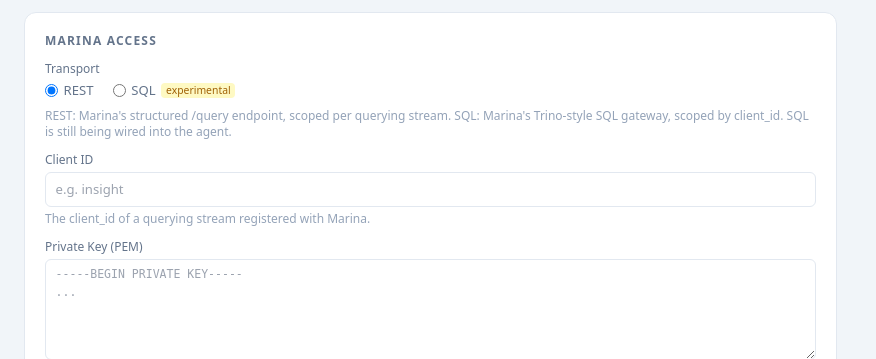
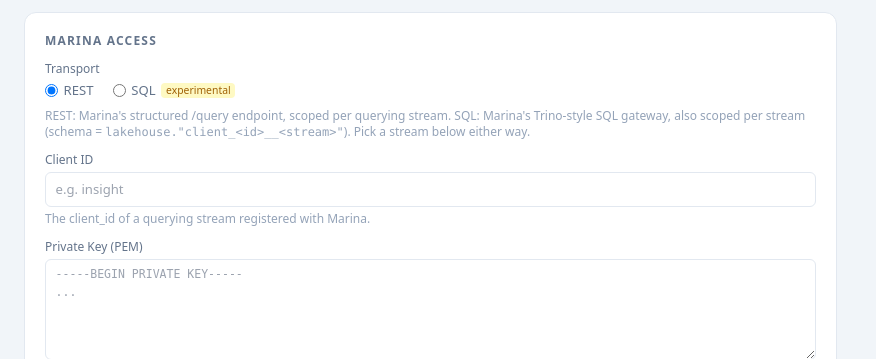
Before and after one commit to AI4RA/lakehouse-insight, a FastAPI app: page / in a window 1280 px wide. Shown: the part 161-520 px from the top of the page, without its empty margins (0-876 px from the left). Run offline with FastAPI, Linux system fonts and the light colour scheme; some libraries are stand-ins or nearby versions.

Commit message:
SQL surface follows per-stream schemas now (lakehouse#276)
Marina's SQL gateway used to be client-scoped: a single schema
`lakehouse."client_<id>"` held every table the client could see across all
their streams. ui-insight/lakehouse#276 split that into per-(client, stream)
schemas -- `lakehouse."client_<id>__<stream>"` -- and rejects cross-schema
queries at the gateway with HTTP 403. Insight's SQL mode is updated to
match.

What changed:

marina_sql.py
- schema_for() now takes (client_id, stream_name) and returns the
  __-joined name. Caller must thread stream_name in.
- discover_schema() signature gains stream_name. Still single-stream per
  session, just against the new path.

llm.py
- The SQL system prompt was telling the model the schema was
  `lakehouse."client_<id>"`. Updated to the per-stream name, plus a fresh
  guideline that one statement may only reference one stream-schema --
  otherwise the model will happily generate cross-stream joins from
  questions like "compare personnel with awards" and Marina will 403 it.
- insight_agent() takes stream_name and threads it through to the
  system-prompt builder.

routes.py
- /tables and /chat both require stream_name on both transports now (SQL
  is no longer the exception). The "SQL doesn't need stream" branch
  in is_configured + the chat-handler gate are gone.
- _stream wires stream_name into the SQL discover_schema call and into
  the agent_kwargs for SQL sessions.

insight.html
- updateTransportUI() no longer hides the stream selector when SQL is
  active -- both transports need a stream pick. The function is kept as
  a no-op hook in case the transports diverge again.
- Settings copy under the Transport radio updated to describe the new
  schema shape so users see what's actually going on.

Sequencing: don't deploy until ui-insight/lakehouse#276 is live; otherwise
the new SHOW TABLES / DESCRIBE paths reference schemas that don't yet
exist and SQL mode breaks across the board.

Closes #23

Co-Authored-By: Claude Opus 4.7 (1M context) <noreply@anthropic.com>

```diff
--- a/insight/llm.py
+++ b/insight/llm.py
@@ -320,14 +320,20 @@ _SQL_TOOLS = [
 
 
 def _build_agent_system(schema_info: list[dict], file_catalog: list[dict],
-                         transport: str = "rest", client_id: str = "") -> str:
+                         transport: str = "rest", client_id: str = "",
+                         stream_name: str = "") -> str:
     lines = ["You are a data assistant. Answer questions using the tools available to you.\n"]
     sql_mode = transport == "sql"
-    schema_qual = f'lakehouse."client_{client_id}"' if sql_mode else ""
+    # Per ui-insight/lakehouse#276 the SQL surface is scoped per
+    # (client, stream): each session targets exactly one stream-schema,
+    # and the gateway rejects statements that reference more than one.
+    schema_qual = f'lakehouse."client_{client_id}__{stream_name}"' if sql_mode else ""
     if sql_mode:
         lines.append(
             f"All data lives in the Trino schema `{schema_qual}`. "
             f"Reference tables schema-qualified, e.g. `{schema_qual}.\"table_name\"`. "
+            f"A single SQL statement may only reference this one stream-schema -- "
+            f"Marina rejects cross-stream queries at the gateway with HTTP 403. "
             f"You are talking to Marina's SQL gateway -- standard Trino SQL works.\n"
         )
     if schema_info:
@@ -408,6 +414,7 @@ async def insight_agent(
     dispatch_sql=None,     # SQL:  async (sql: str) -> dict (columns, rows, row_count)
     transport: str = "rest",
     client_id: str = "",
+    stream_name: str = "",
 ):
     """Agentic tool-calling loop for insight chat.
 
@@ -437,7 +444,8 @@ async def insight_agent(
     messages: list[dict] = [
         {"role": "system",
          "content": _build_agent_system(schema_info, file_catalog,
-                                          transport=transport, client_id=client_id)}
+                                          transport=transport, client_id=client_id,
+                                          stream_name=stream_name)}
     ]
     if history:
         # Trim to last 10 messages (5 exchanges) to stay within context limits.
--- a/insight/routes.py
+++ b/insight/routes.py
@@ -34,12 +34,10 @@ def register(app: FastAPI, templates: Jinja2Templates) -> None:
     async def insight_page(request: Request):
         saved_client_id, saved_key, saved_stream, saved_transport = _credentials.read()
         llm_cfg = _llm_config.read()
-        # SQL transport scopes by client_id (no stream concept), so stream_name
-        # is only required when transport is REST.
-        if saved_transport == "sql":
-            marina_configured = bool(saved_client_id and saved_key)
-        else:
-            marina_configured = bool(saved_client_id and saved_key and saved_stream)
+        # Post ui-insight/lakehouse#276 the SQL surface is also stream-scoped
+        # (schema = `lakehouse."client_<id>__<stream>"`), so stream_name is
+        # required on both transports.
+        marina_configured = bool(saved_client_id and saved_key and saved_stream)
         llm_configured = bool(
             llm_cfg.get("base_url", "").strip() and llm_cfg.get("model", "").strip()
         )
@@ -125,11 +123,11 @@ def register(app: FastAPI, templates: Jinja2Templates) -> None:
     async def insight_tables():
         client_id, private_key_pem, stream_name, transport = _credentials.read()
         if transport == "sql":
-            if not client_id or not private_key_pem:
+            if not client_id or not private_key_pem or not stream_name:
                 return JSONResponse({"error": "Not configured."}, status_code=400)
             try:
                 sql_headers = _marina_sql.auth_headers_sql(client_id, private_key_pem)
-                tables = await _marina_sql.discover_schema(sql_headers, client_id)
+                tables = await _marina_sql.discover_schema(sql_headers, client_id, stream_name)
                 # File catalog is REST-only; SQL clients have no equivalent.
                 return JSONResponse({"tables": tables, "files": []})
             except Exception as e:
@@ -179,14 +177,11 @@ def register(app: FastAPI, templates: Jinja2Templates) -> None:
         history: str = Form(None),
     ):
         client_id, private_key_pem, stream_name, transport = _credentials.read()
-        if transport == "sql":
-            if not client_id or not private_key_pem:
-                logger.warning("insight/chat 400: SQL transport but no client_id/key")
-                return JSONResponse({"error": "Insight not configured."}, status_code=400)
-        else:
-            if not client_id or not private_key_pem or not stream_name:
-                logger.warning("insight/chat 400: insight credentials not configured")
-                return JSONResponse({"error": "Insight not configured."}, status_code=400)
+        # Both transports now require stream_name -- SQL went per-stream in
+        # ui-insight/lakehouse#276.
+        if not client_id or not private_key_pem or not stream_name:
+            logger.warning("insight/chat 400: insight credentials not configured (need client_id, key, and stream)")
+            return JSONResponse({"error": "Insight not configured."}, status_code=400)
         if not _llm.is_configured():
             logger.warning("insight/chat 400: LLM not configured")
             return JSONResponse({"error": "LLM not configured."}, status_code=400)
@@ -251,17 +246,14 @@ async def _stream(question, headers, stream_name, transport, client_id,
         yield _sse("status", text="Loading schema...")
         try:
             if sql_mode:
-                schema_info = await _marina_sql.discover_schema(headers, client_id)
+                schema_info = await _marina_sql.discover_schema(headers, client_id, stream_name)
             else:
                 schema_info = _marina.fetch_schema(headers, stream_name).get("tables", [])
         except Exception as e:
             yield _sse("error", text=str(e))
             return
         if not schema_info:
-            if sql_mode:
-                yield _sse("error", text=f"No tables visible to client_id '{client_id}'.")
-            else:
-                yield _sse("error", text=f"No tables configured on stream '{stream_name}'.")
+            yield _sse("error", text=f"No tables configured on stream '{stream_name}'.")
             return
 
     if sql_mode:
@@ -280,6 +272,7 @@ async def _stream(question, headers, stream_name, transport, client_id,
             "dispatch_sql": dispatch_sql,
             "transport": "sql",
             "client_id": client_id,
+            "stream_name": stream_name,
         }
     else:
         async def dispatch_query(table, filters, limit, offset=None, group_by=None, aggregate=None):
--- a/insight/templates/insight.html
+++ b/insight/templates/insight.html
@@ -87,7 +87,9 @@
               </div>
               <div class="text-xs text-slate-400 mt-1">
                 REST: Marina's structured /query endpoint, scoped per querying stream.
-                SQL: Marina's Trino-style SQL gateway, scoped by client_id. SQL is still being wired into the agent.
+                SQL: Marina's Trino-style SQL gateway, also scoped per stream
+                (schema = <code>lakehouse."client_&lt;id&gt;__&lt;stream&gt;"</code>).
+                Pick a stream below either way.
               </div>
             </div>
             <div>
@@ -870,12 +872,11 @@ async function loadStreams() {
 }
 
 function updateTransportUI() {
-  // Hide the stream selector when SQL transport is active -- the SQL surface
-  // is client_id-scoped (lakehouse."client_{id}"), there's no stream concept
-  // to bind a selector to.
-  var sqlChecked = !!document.querySelector('input[name="transport"][value="sql"]:checked');
-  var streamWrap = document.getElementById('stream-selector-wrap');
-  if (streamWrap) streamWrap.style.display = sqlChecked ? 'none' : '';
+  // The SQL surface used to be client-scoped (no stream), but after
+  // ui-insight/lakehouse#276 it's stream-scoped just like REST -- schema is
+  // `lakehouse."client_<id>__<stream>"`, one stream per session. The stream
+  // selector is required for both transports now, so there's nothing to
+  // hide. Kept as a hook in case the two transports diverge again later.
 }
 
 // On page load: stream picker uses the SAVED credentials (GET /streams).
```
Also changed, not shown: insight/marina_sql.py (+15 -5 lines).
